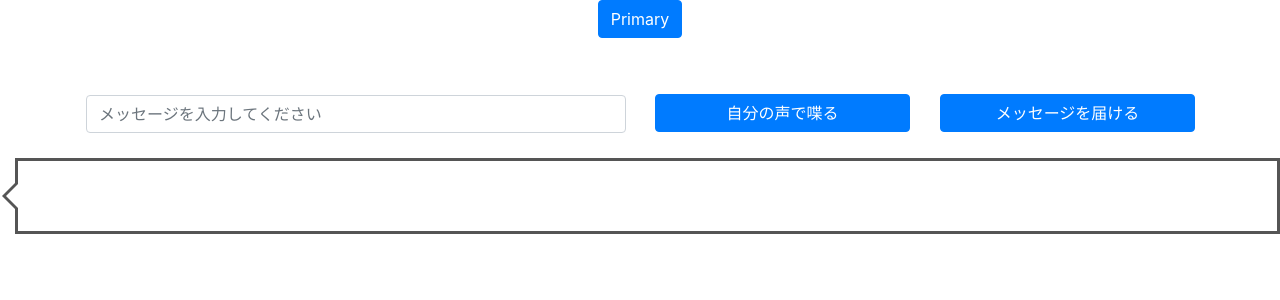
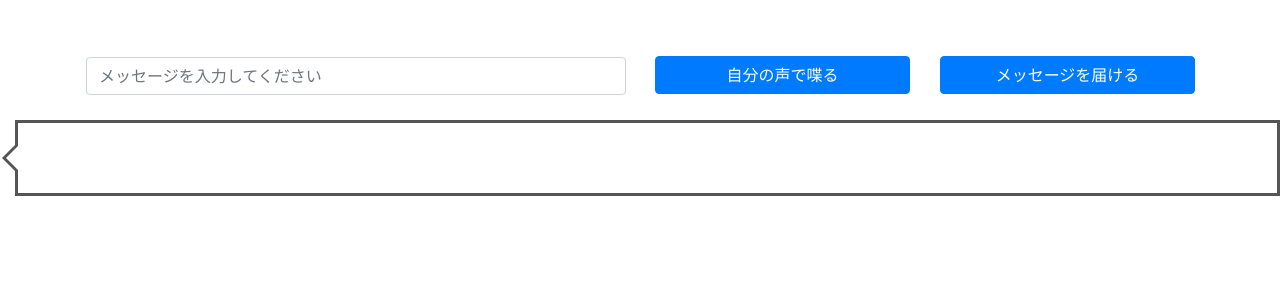
Before and after one commit to kbc18a11/AItoke_front, a React (Create React App) app: page /wada in a window 1280 px wide. Shown: the top 300 px of the page. Built offline with nearby package versions, Linux system fonts and the light colour scheme.

Commit message:
fix : 上のボタン消した

```diff
--- a/src/pages/development/Wada.js
+++ b/src/pages/development/Wada.js
@@ -23,7 +23,6 @@ export default class Wada extends Component {
     render() {
         return (
             <div>
-                <Button variant="primary">Primary</Button>
                 <h1>{this.state.voiceText}</h1>
                 <MyMessageForm onChange={e => this.setVoice(e)} />
                 <SpeechBubble text={this.state.voiceText}/>
```
